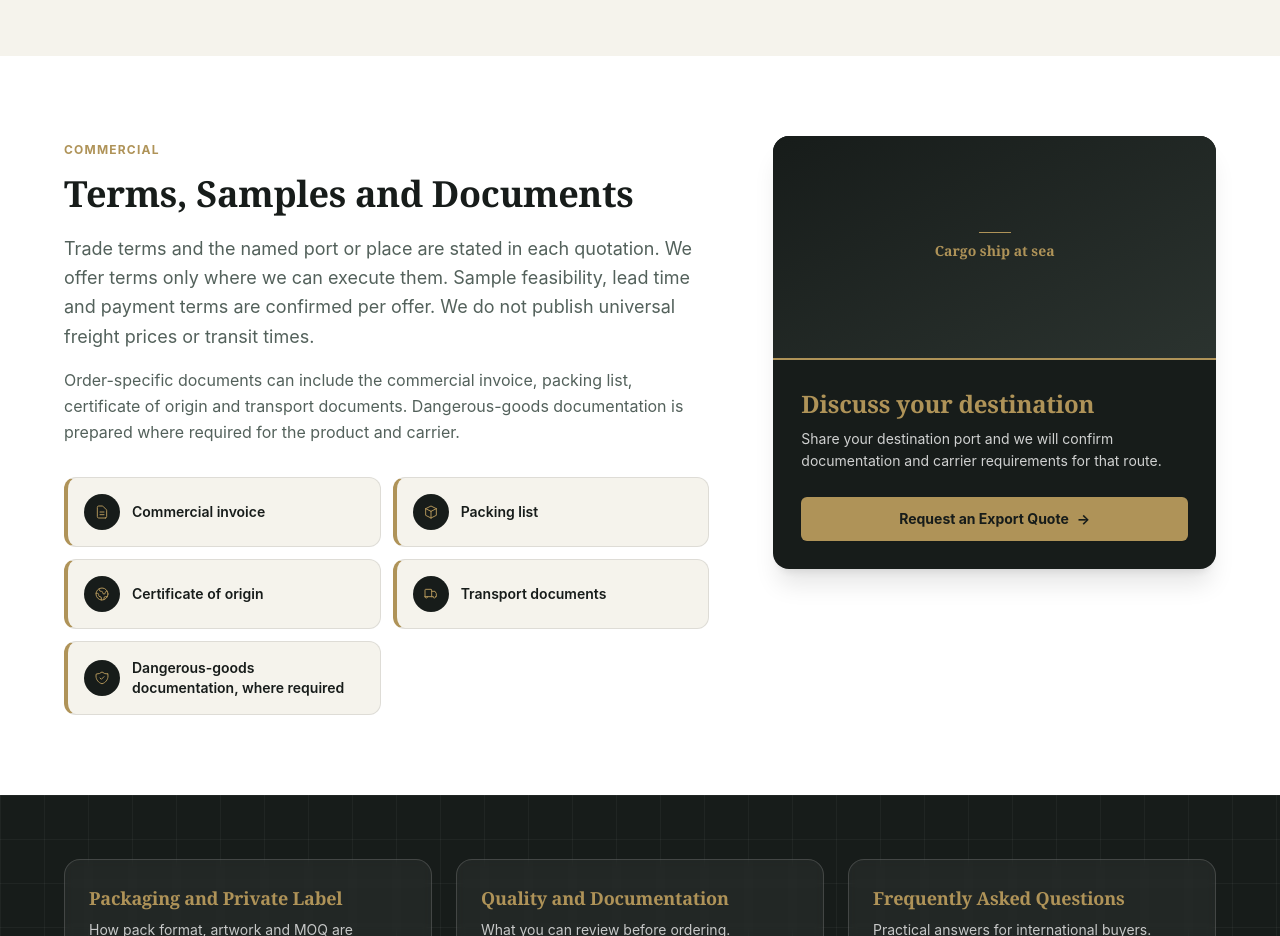
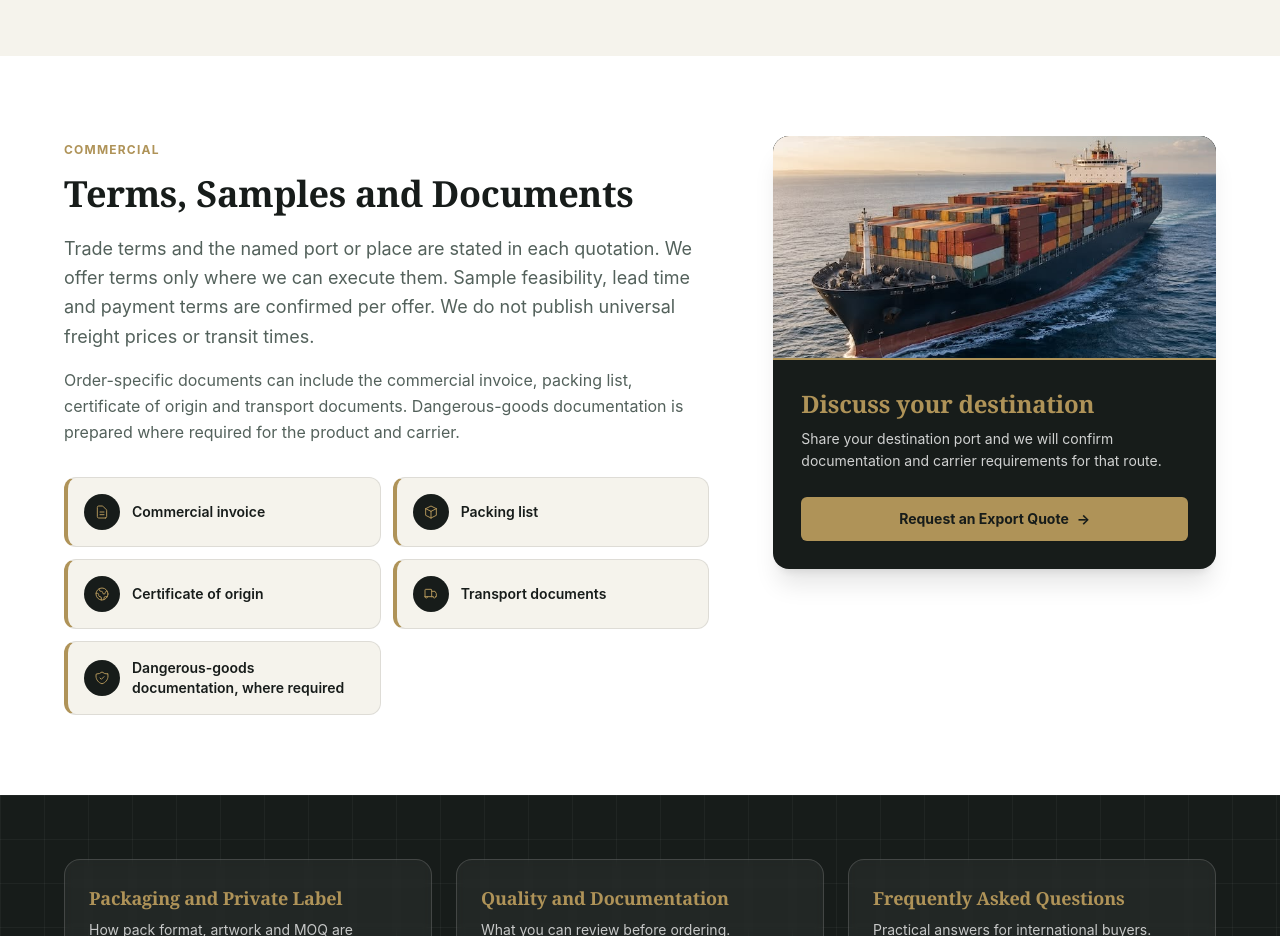
Before and after one commit to yashshingne33/shreeshyamexports, a React (Vite) app: page /export-ordering in a window 1280 px wide. Shown: the part 1340-2276 px from the top of the page. Built offline with nearby package versions, Linux system fonts and the light colour scheme.

Commit message:
added cargo ship image

```diff
--- a/src/components/layout/Footer.jsx
+++ b/src/components/layout/Footer.jsx
@@ -78,7 +78,7 @@ export default function Footer() {
           {/* Brand */}
           <div className="sm:col-span-2 lg:col-span-4">
             <Link to="/" className={`inline-flex items-center gap-3 ${FOCUS}`} aria-label={`${COMPANY.name} home`}>
-              <img src={logoImg} alt="" width={30} height={30} className="h-14 w-14 shrink-0 object-contain" />
+              <img src={logoImg} alt="" width={30} height={30} className="h-16 w-16 shrink-0 object-contain" />
               <span className="flex flex-col leading-none">
                 <span className="font-serif text-xl font-bold tracking-tight">{COMPANY.name}</span>
                 <span className="mt-1.5 text-[0.625rem] font-bold uppercase tracking-[0.2em] text-brass">Merchant Exporter</span>
--- a/src/pages/ExportOrdering.jsx
+++ b/src/pages/ExportOrdering.jsx
@@ -6,6 +6,8 @@ import {
   PhotoBanner, TrustStrip, SectionHeader, ClosingCta, Photo, Icon, ICONS, IMAGES, GRID_BG,
   BTN_PRIMARY, BTN_GHOST_DARK,
 } from "../components/PageKit.jsx";
+import cargoShip from "../assets/cargo-ship.jpg";
+
 
 const TRUST = [
   { title: "Terms Per Offer", body: "Trade terms and named port stated in each quotation.", icon: ICONS.doc },
@@ -79,7 +81,7 @@ export default function ExportOrdering() {
           </div>
 
           <aside className="relative overflow-hidden rounded-2xl bg-charcoal text-white shadow-xl lg:sticky lg:top-28 lg:col-span-5">
-            <Photo src={IMAGES.ship} alt="Cargo ship at sea" ratio="aspect-[16/8]" />
+            <Photo src={cargoShip} alt="Cargo ship at sea" ratio="aspect-[16/8]" />
             <span className="block h-0.5 bg-brass" aria-hidden="true" />
             <div className="relative p-7">
               <h3 className="font-serif text-2xl font-bold text-brass">Discuss your destination</h3>
--- a/src/pages/Packaging.jsx
+++ b/src/pages/Packaging.jsx
@@ -218,7 +218,7 @@
 
 //       <ClosingCta
 //         id="packaging-cta"
-//         image={IMAGES.ship}
+//         image={}
 //         title="Discuss Your Packaging"
 //         body="Tell us the product, market and pack format you have in mind. Pack format and minimum quantity are confirmed with the quotation."
 //       >
```
Also changed, not shown: src/assets/cargo-ship.jpg (added).
